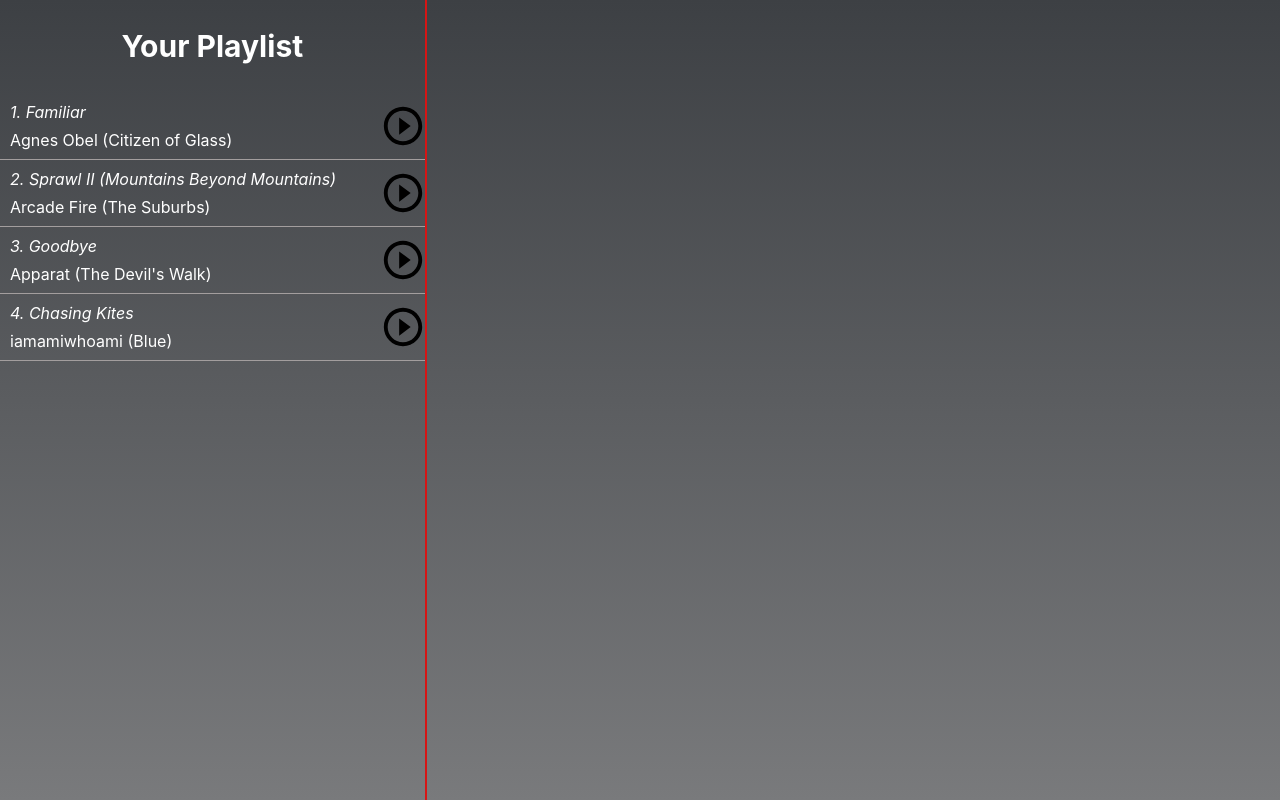
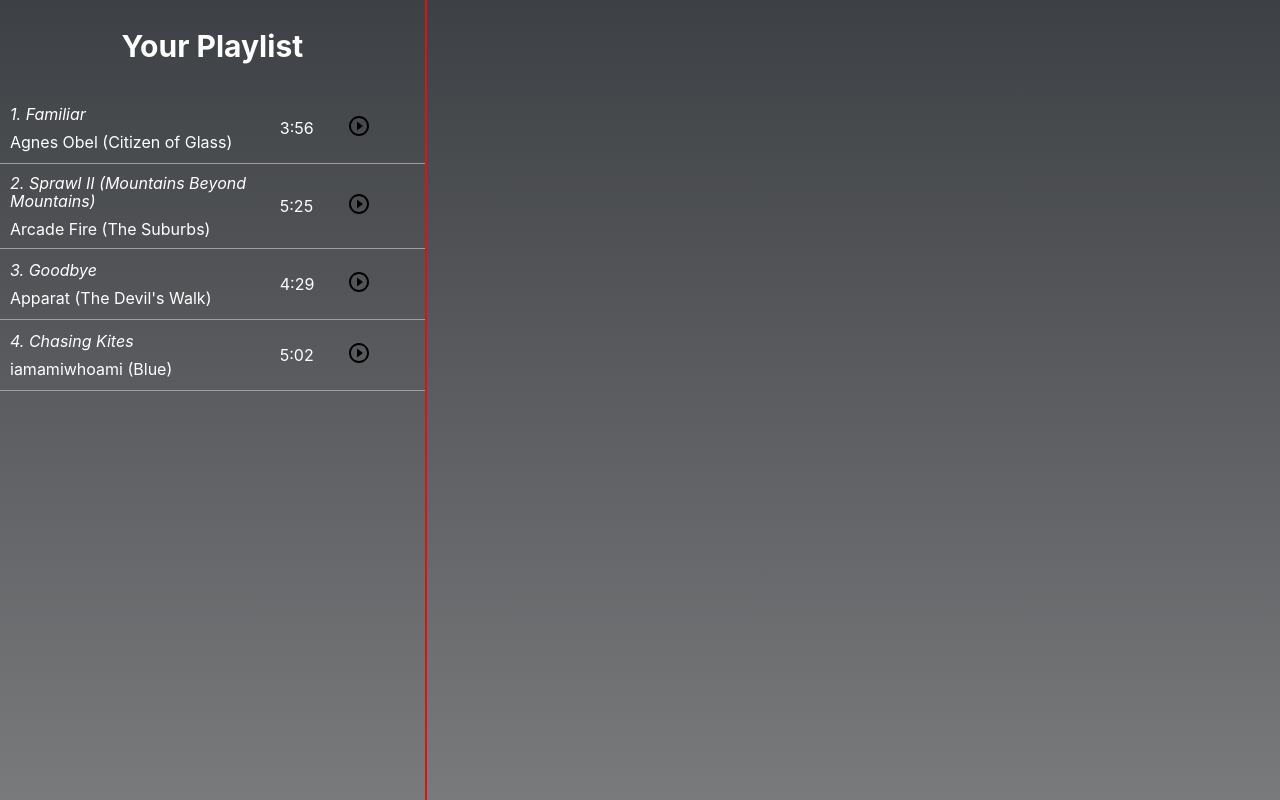
Before and after one commit to UrsulaRodgers/music-player-simulator, a React (Create React App) app: page / in a window 1280 px wide. Built offline with nearby package versions, Linux system fonts and the light colour scheme.

Commit message:
add duration to songlist and update styling

```diff
--- a/src/index.css
+++ b/src/index.css
@@ -48,15 +48,23 @@
   line-height: 18px;
   margin: 0 0 10px 0; }
 
-.trackItem_artist_album {
+.trackitem_moreinformation {
   color: #ffffff;
   font-size: 16px;
   line-height: 18px;
-  margin: 0; }
+  margin: 0;
+  display: flex;
+  direction: row;
+  justify-content: space-between; }
 
-.trackitem_icon {
+.trackitem_icon .trackitem_duration {
   display: flex;
   justify-content: center; }
+
+.trackitem_duration_text {
+  color: #ffffff;
+  font-size: 16px;
+  line-height: 18px; }
 
 .currentttrack_wrapper {
   text-align: center; }
--- a/src/pages/MusicPlayer/components/SongList/components/TrackItem/index.js
+++ b/src/pages/MusicPlayer/components/SongList/components/TrackItem/index.js
@@ -17,6 +17,7 @@
   const {
     trackNumber,
     title,
+    duration,
     artist,
     album,
     testID,
@@ -27,18 +28,21 @@
 
   return (
     <TrackItemWrapper testID={testID} onClick={onClick} selected={selected}>
-      <Grid container justify="space-between">
-        <Grid item>
+      <Grid container justify="space-between" alignItems="center">
+        <Grid item xs={8}>
           <p className="trackitem_title">
             <i>
               {trackNumber}. {title}
             </i>
           </p>
-          <p className="trackItem_artist_album">
+          <p className="trackitem_moreinformation">
             {artist} ({album})
           </p>
         </Grid>
-        <Grid item className="trackitem_icon">
+        <Grid item xs={2} className="trackitem_duration">
+          <p className="trackitem_duration_text">{duration}</p>
+        </Grid>
+        <Grid item xs={2} className="trackitem_icon">
           {renderIcon(selected, isPlaying)}
         </Grid>
       </Grid>
--- a/src/pages/MusicPlayer/components/SongList/components/TrackItemWrapper/components/StyledDiv/index.js
+++ b/src/pages/MusicPlayer/components/SongList/components/TrackItemWrapper/components/StyledDiv/index.js
@@ -4,7 +4,6 @@
 const StyledDiv = styled.div`
   &:hover {
     background-color: ${colors.textHover};
-    opacity: 0.7;
   }
   background-color: ${props =>
     props.selected ? colors.selectedTrack : "none"};
--- a/src/pages/MusicPlayer/components/SongList/index.js
+++ b/src/pages/MusicPlayer/components/SongList/index.js
@@ -12,6 +12,7 @@
       trackNumber={index + 1}
       key={track.album}
       title={track.title}
+      duration={track.length}
       artist={track.artist}
       album={track.album}
       testID="track-item"
--- a/src/sass/songlist_components/_trackitem.scss
+++ b/src/sass/songlist_components/_trackitem.scss
@@ -5,14 +5,23 @@
   margin: 0 0 10px 0;
 }
 
-.trackItem_artist_album {
+.trackitem_moreinformation {
   color: $color-primary-text;
   font-size: 16px;
   line-height: 18px;
   margin: 0;
+  display: flex;
+  direction: row;
+  justify-content: space-between;
 }
 
-.trackitem_icon {
+.trackitem_icon .trackitem_duration {
   display: flex;
   justify-content: center;
 }
+
+.trackitem_duration_text {
+  color: $color-primary-text;
+  font-size: 16px;
+  line-height: 18px;
+}
--- a/src/theme/index.js
+++ b/src/theme/index.js
@@ -1,10 +1,11 @@
 const palette = {
   palette01: "#d61515",
-  palette02: "#a39e9e"
+  palette02: "#a39e9e",
+  palette03: "#5A6375"
 };
 
 export const colors = {
-  textHover: palette.palette01,
+  textHover: palette.palette03,
   songDivider: palette.palette02,
   selectedTrack: palette.palette01
 };
```
